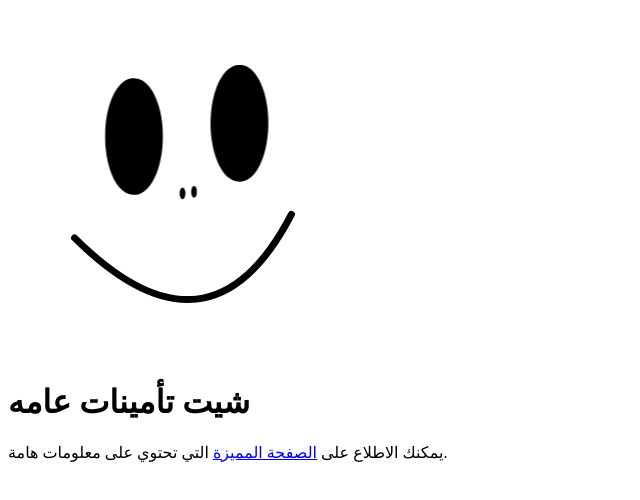
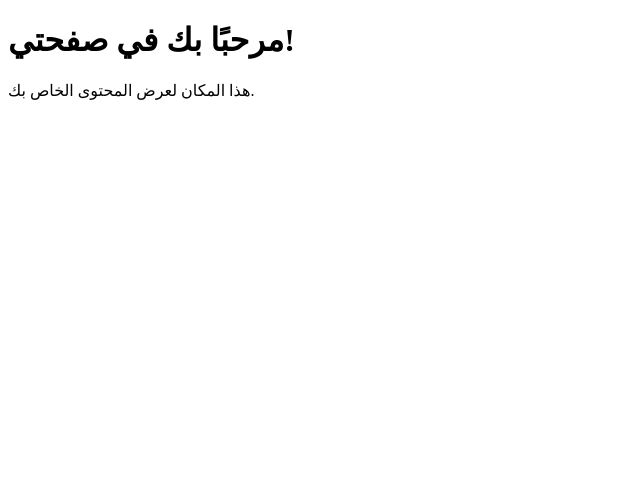
Before and after one commit to SeifTechnone/SHEET-NOW, a plain HTML site: page index.html in a window 1280 px wide. Shown: the whole page, without its empty margins (0-640 px from the left). Drawn offline with Linux system fonts and the light colour scheme.

Commit message:
Update index.html

```diff
--- a/index.html
+++ b/index.html
@@ -3,21 +3,15 @@
 <head>
     <meta charset="UTF-8">
     <meta name="viewport" content="width=device-width, initial-scale=1.0">
-    <title>شيت تأمينات عامه</title>
-    <style>
-        .visible-image {
-            width: auto;
-            height: auto;
-            opacity: 1;
-        }
-    </style>
+    <title>صفحتي</title>
+    <meta name="description" content="وصف صفحتك هنا">
+    <meta property="og:title" content="عنوان صفحتك هنا">
+    <meta property="og:description" content="وصف صفحتك هنا">
+    <meta property="og:image" content="image.jpg">
 </head>
 <body>
-    <!-- الصورة المرئية -->
-    <img class="visible-image" src="https://seiftechnone.github.io/SHEET-NOW/image.jpg" alt="صفحة الغلاف">
-
-    <!-- بقية عناصر الصفحة -->
-    <h1>شيت تأمينات عامه</h1>
-    <p>يمكنك الاطلاع على <a href="https://seiftechnone.github.io/SHEET-NOW/">الصفحة المميزة</a> التي تحتوي على معلومات هامة.</p>
+    <!-- محتوى صفحتك -->
+    <h1>مرحبًا بك في صفحتي!</h1>
+    <p>هذا المكان لعرض المحتوى الخاص بك.</p>
 </body>
 </html>
```
